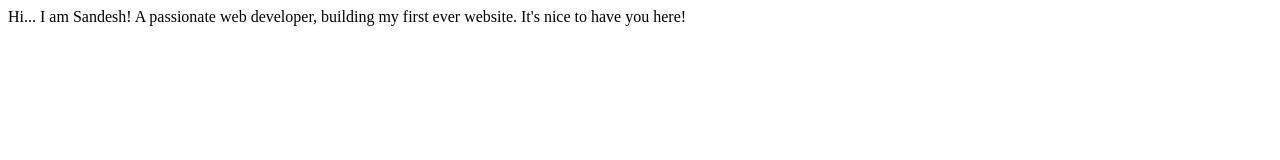
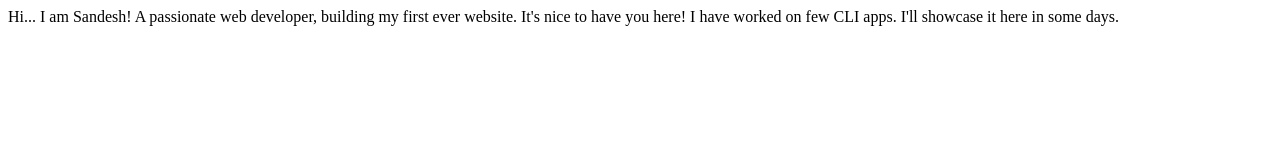
Before and after one commit to sandeshdhabarde/user-portfolio, a plain HTML site: page index.html in a window 1280 px wide. Drawn offline with Linux system fonts and the light colour scheme.

Commit message:
Update details of project

```diff
--- a/index.html
+++ b/index.html
@@ -9,5 +9,7 @@
     Hi... I am Sandesh!
     A passionate web developer, building my first ever website.
     It's nice to have you here!
+
+    I have worked on few CLI apps. I'll showcase it here in some days.
 </body>
 </html>
```
